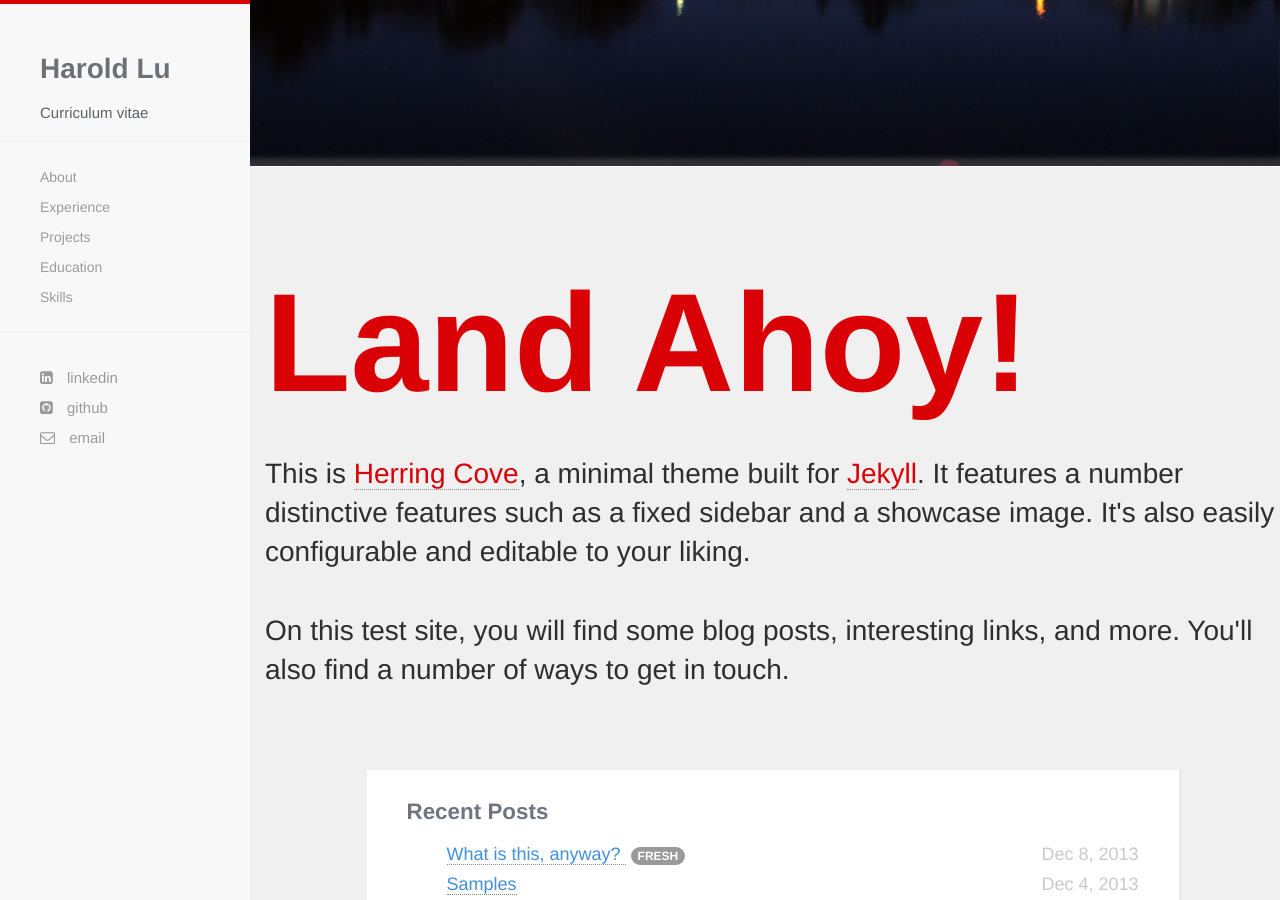
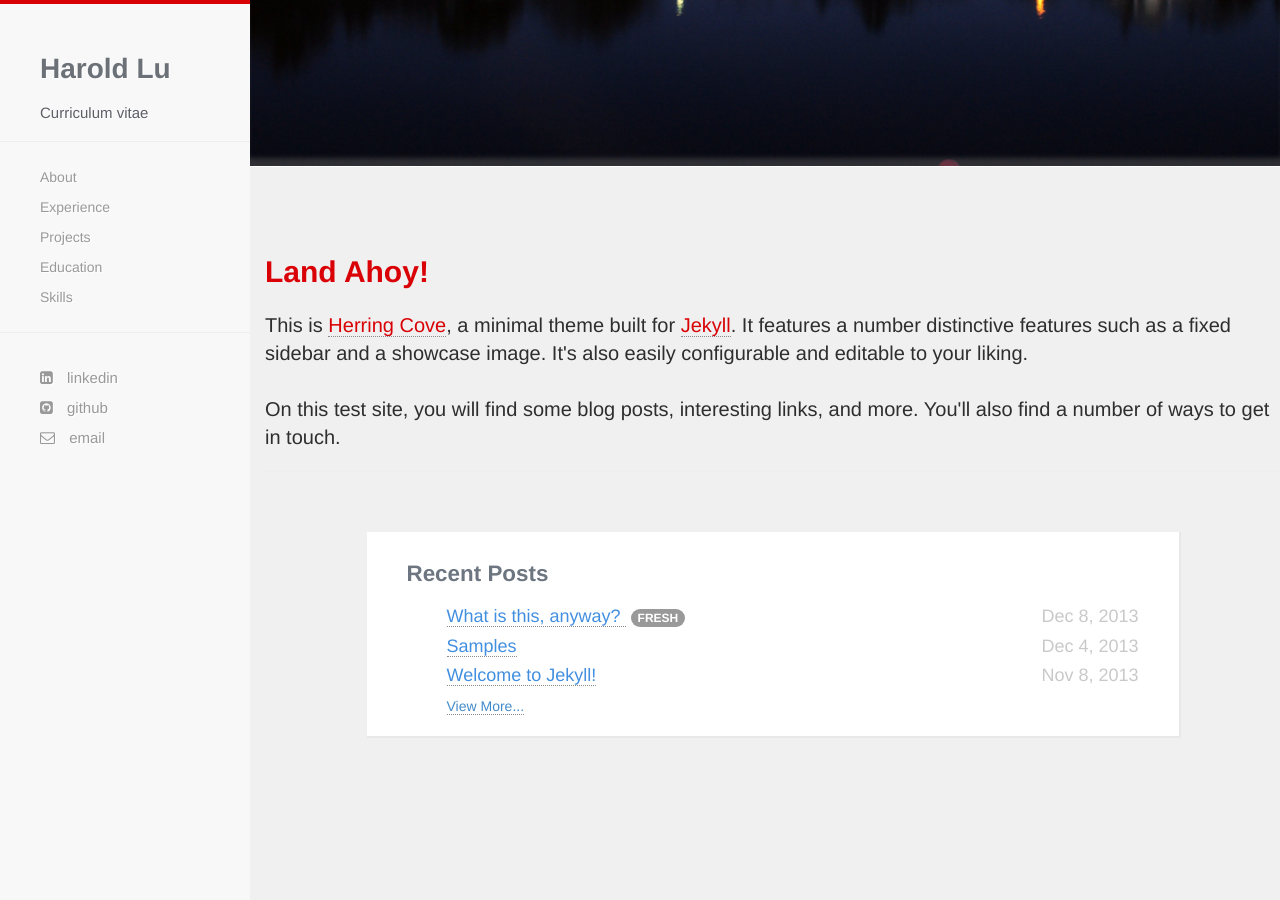
Before and after one commit to harold-lu/harold-lu.github.io, a Jekyll site: the page built from index.html, in a window 1280 px wide and 900 px high, scrolled down 537 px. Built offline with Jekyll 4.4.1, drawn with Linux system fonts in a browser that asks for light colours; nearby versions of some CDN libraries; after the commit the page ends 1313 px from its top, so only the background shows below that.

Commit message:
update body

```diff
--- a/css/hc.css
+++ b/css/hc.css
@@ -290,7 +290,7 @@ pre
 
 #welcome-greeting > h1
 {
-  font-size:10em;
+  font-size:30px;
   font-weight:700;
   color:#d90006;
   line-height:130%
@@ -298,7 +298,7 @@ pre
 
 #welcome-greeting > h2
 {
-  font-size:2em;
+  font-size:20px;
   font-weight:100;
   color:#2e2e2e;
   padding-top:0;
```
